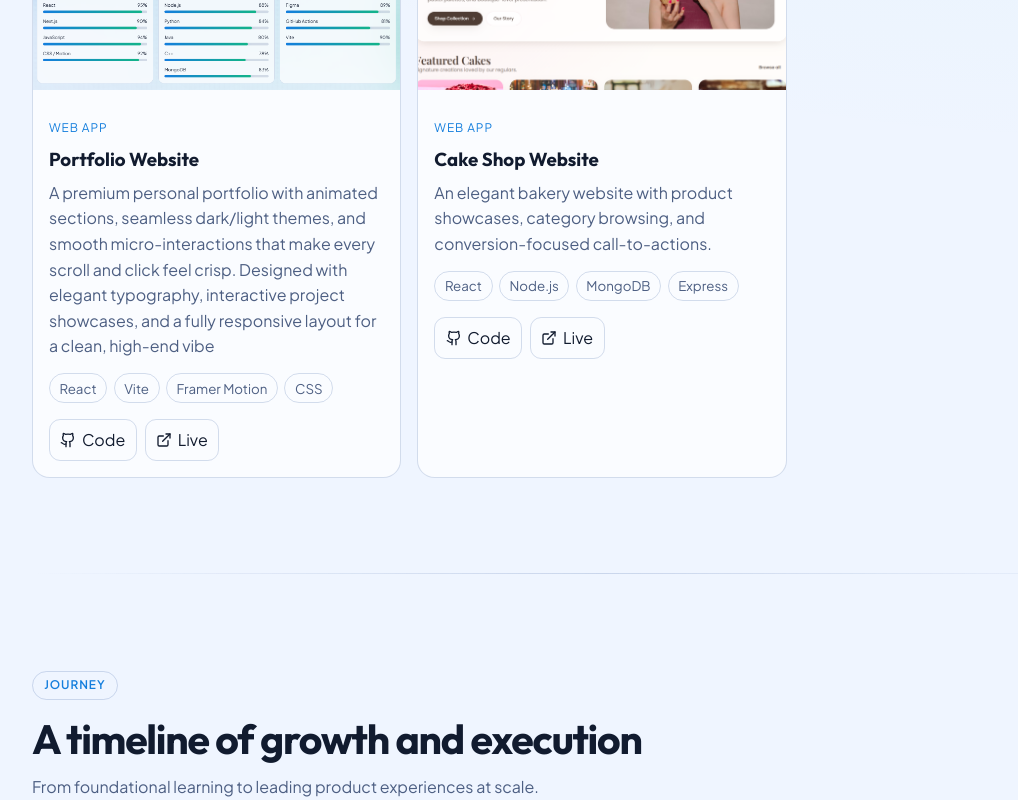
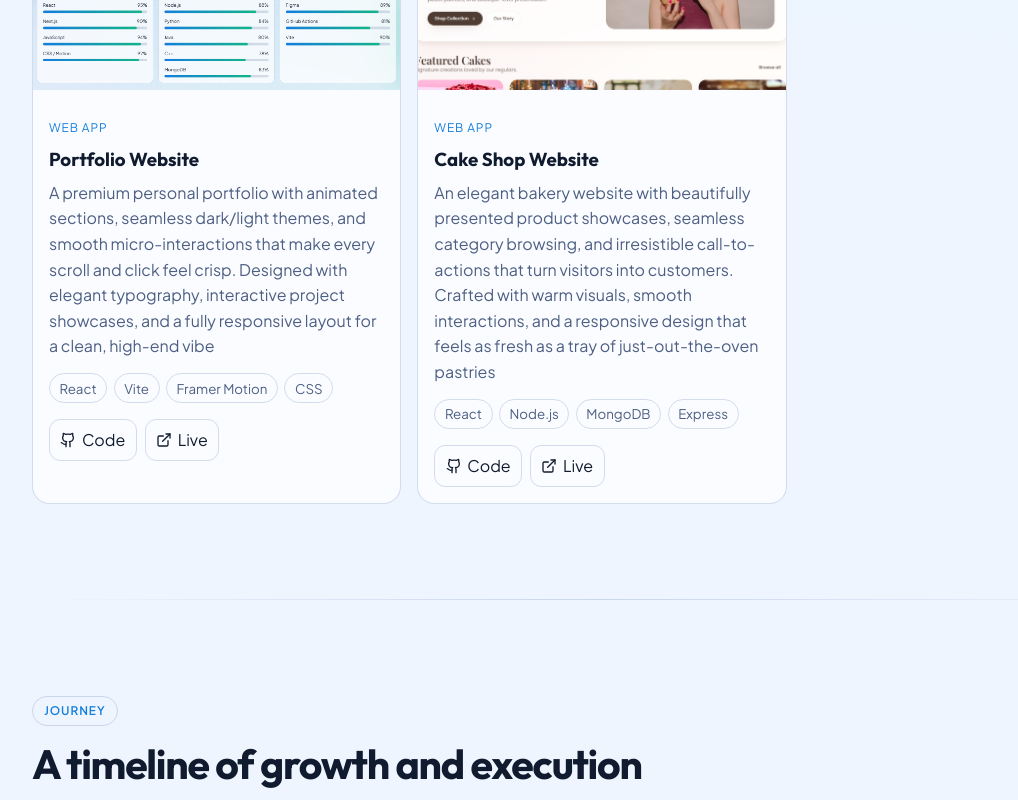
Before and after one commit to itsmierrrrr/Portfolio, a React (Vite) app: page / in a window 1280 px wide. Shown: the part 2963-3763 px from the top of the page, without its empty margins (38-1056 px from the left). Built offline with nearby package versions, Linux system fonts and the light colour scheme.

Commit message:
add new description for cake website

```diff
--- a/src/data/portfolioData.js
+++ b/src/data/portfolioData.js
@@ -109,7 +109,7 @@ export const projects = [
     title: 'Cake Shop Website',
     category: 'Web App',
     description:
-      'An elegant bakery website with product showcases, category browsing, and conversion-focused call-to-actions.',
+      'An elegant bakery website with beautifully presented product showcases, seamless category browsing, and irresistible call-to-actions that turn visitors into customers. Crafted with warm visuals, smooth interactions, and a responsive design that feels as fresh as a tray of just-out-the-oven pastries',
     image: cakeimg ,
     stack: ['React', 'Node.js', 'MongoDB', 'Express'],
     github: 'https://github.com/itsmierrrrr/Cake-Shop', // Replace with project repository
```
